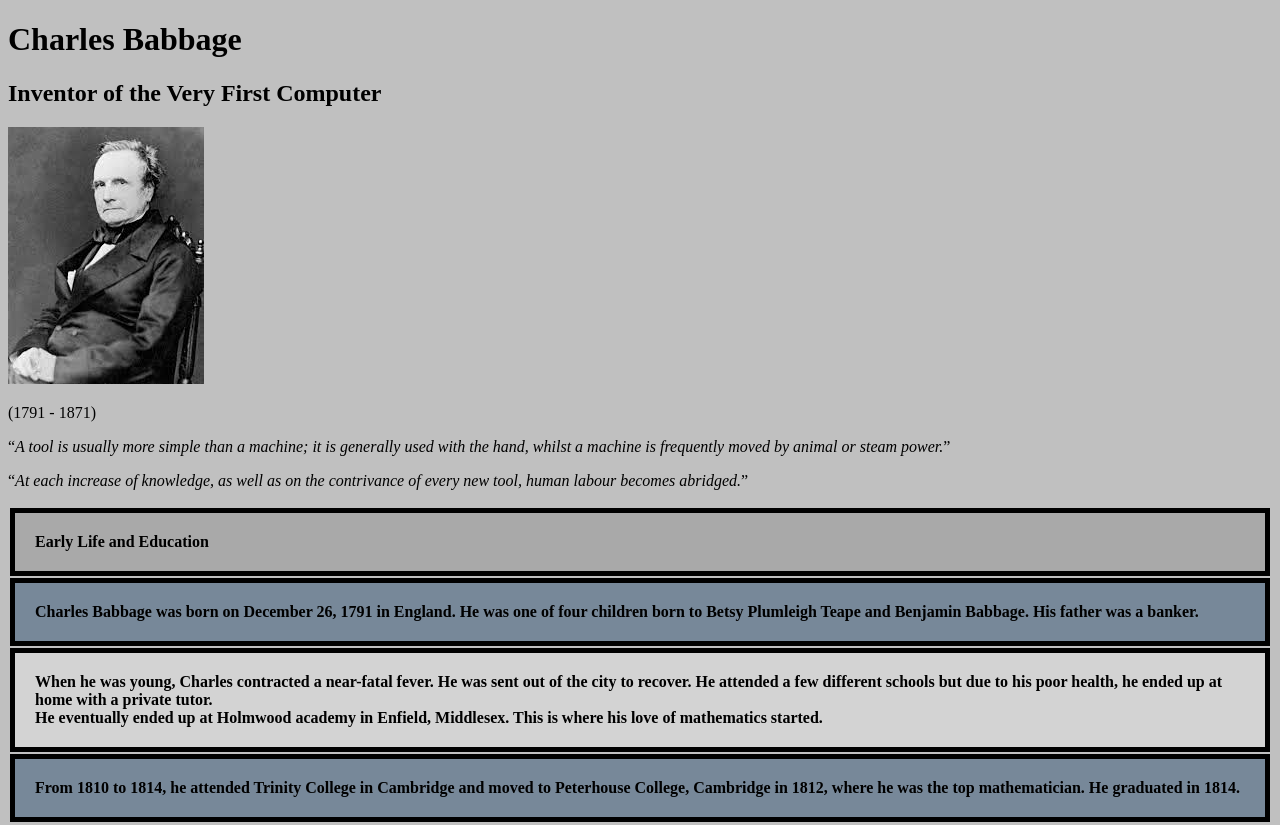
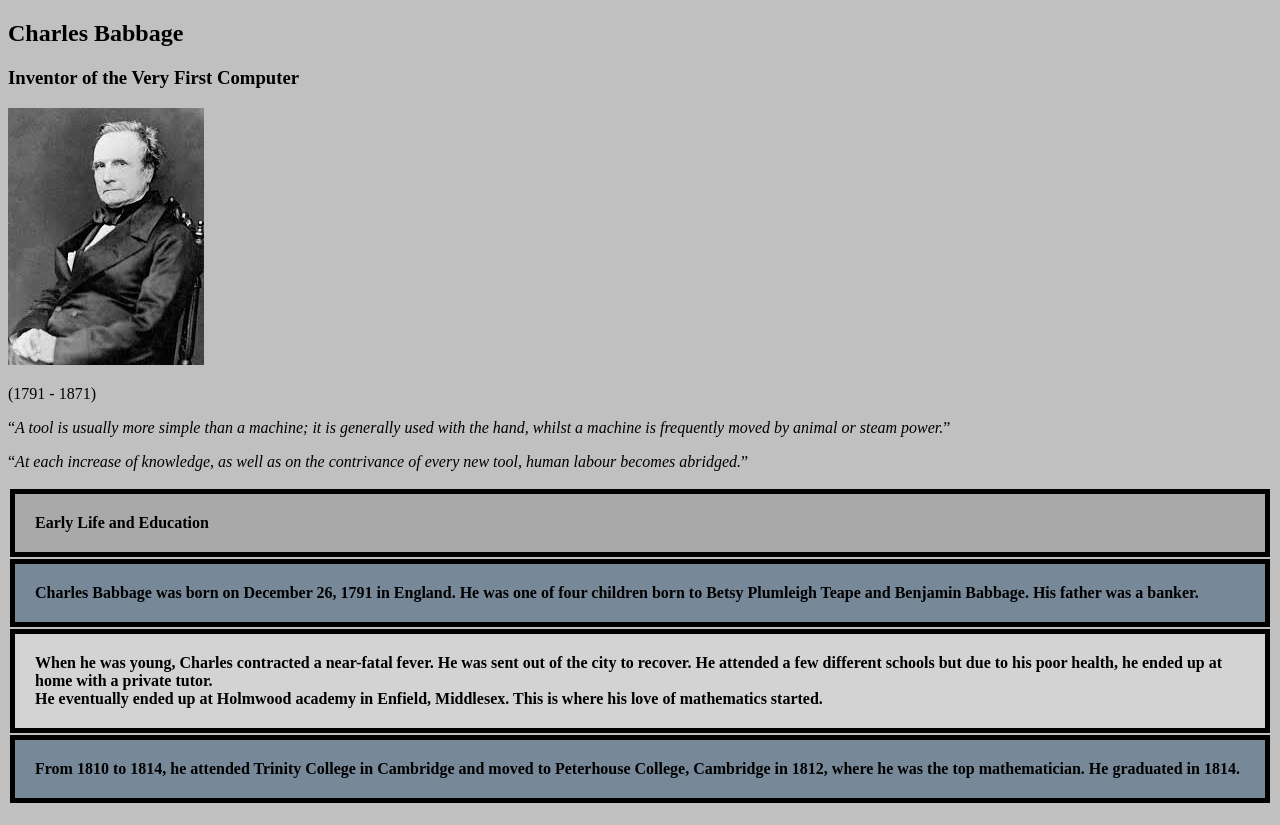
Before and after one commit to matthew-sanii/ICSO-Assignment-2B, a plain HTML site: page index.html in a window 1280 px wide. Shown: the top 825 px of the page. Drawn offline with Linux system fonts and the light colour scheme.

Commit message:
edited index.html

```diff
--- a/index.html
+++ b/index.html
@@ -6,8 +6,9 @@
   <title>Charles Babbage</title>
   </head>
   <body style="background-color:silver">
-<h1 id="txt">Charles Babbage</h1>
-<h2 id="image">Inventor of the Very First Computer</h2>
+    <a href="url"></a>
+<h2 id="txt">Charles Babbage</h1>
+<h3 id="image">Inventor of the Very First Computer</h2>
 <p id="image"><img src="./images/babbage.jpeg"><br></p>
 <p id="big">(1791 - 1871)<br></p>
 <p id="text"><q><i>A tool is usually more simple than a machine; it is generally used with the hand, whilst a machine is frequently moved by animal or steam power.</q></i></p>
```
